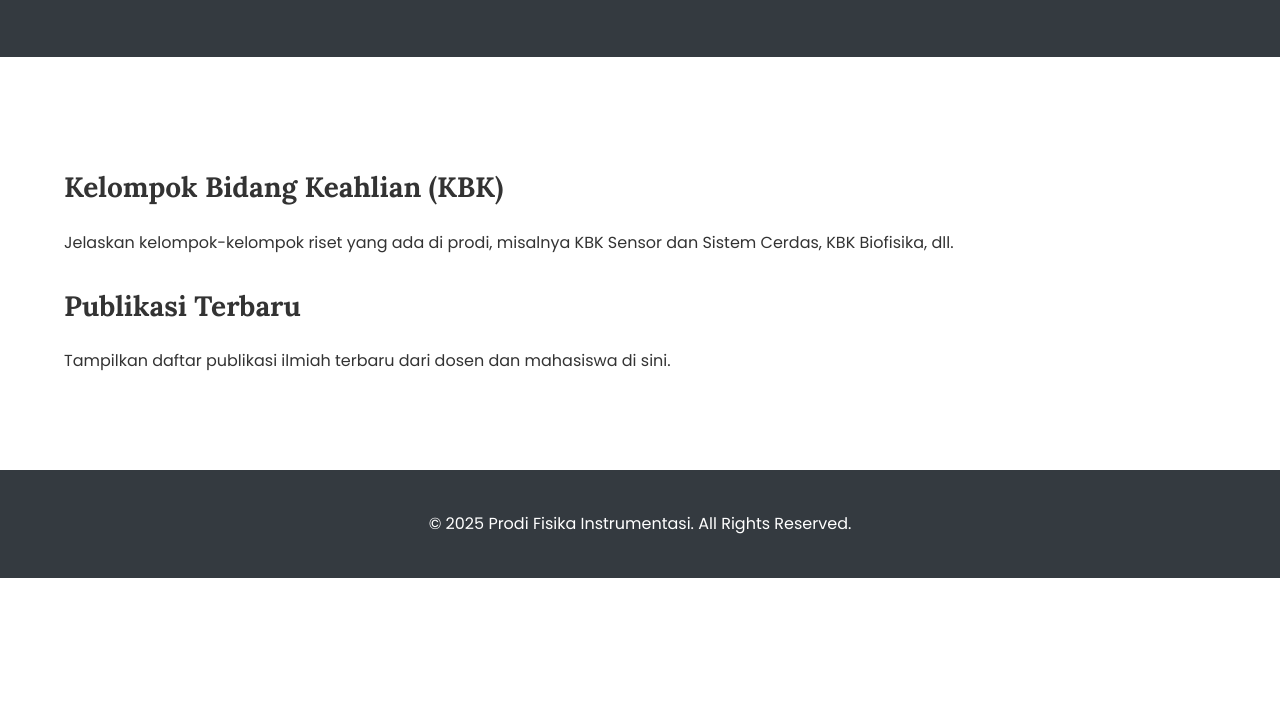
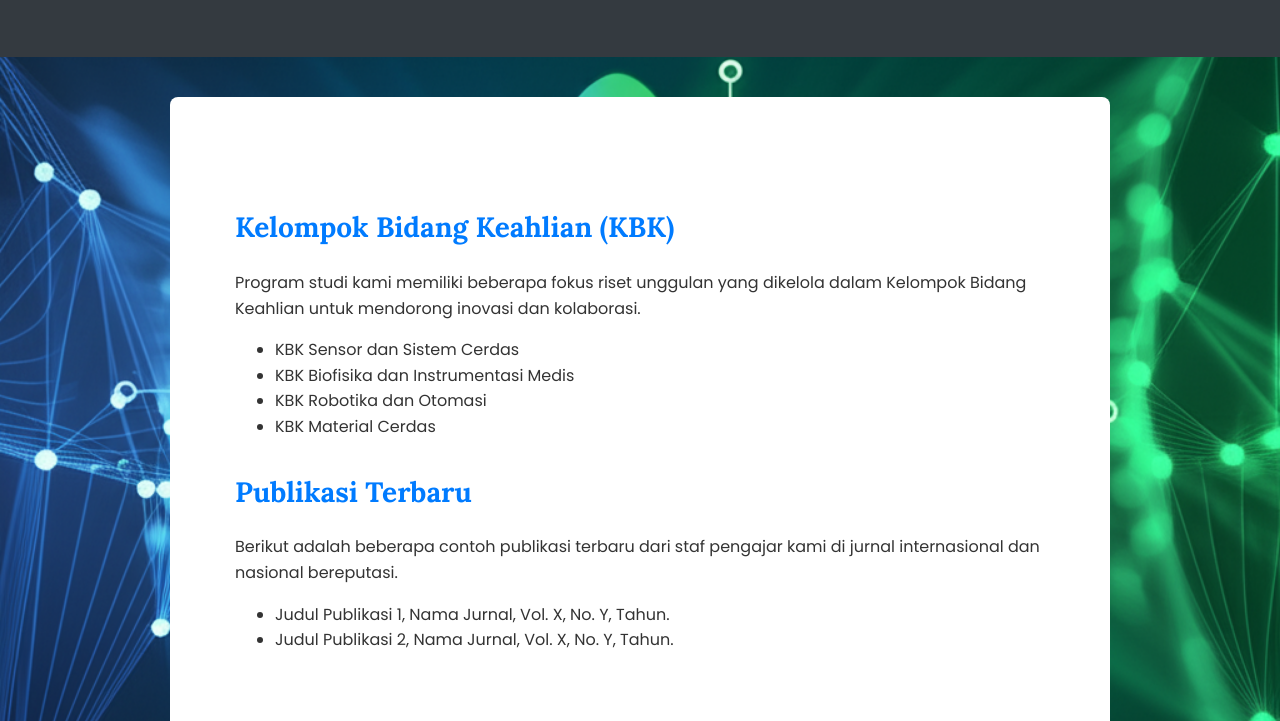
Before and after one commit to Waaliwaca/WebsiteInstumentasi, a plain HTML site: page riset.html in a window 1280 px wide. Shown: the part 231-952 px from the top of the page. Before the commit the page ends 809 px from the top, so only its background shows below. Drawn offline with Linux system fonts and the light colour scheme.

Commit message:
Update riset.html

```diff
--- a/riset.html
+++ b/riset.html
@@ -8,7 +8,6 @@
     <link rel="preconnect" href="https://fonts.gstatic.com" crossorigin>
     <link href="https://fonts.googleapis.com/css2?family=Poppins:wght@400;600;700&family=Lora:wght@400;700&display=swap" rel="stylesheet">
     <style>
-        /* Salin semua CSS dari file index.html ke sini */
         :root {
             --primary-color: #007bff; --primary-hover: #0056b3; --secondary-color: #e9ecef;
             --dark-color: #343a40; --light-color: #f8f9fa; --text-color: #333;
@@ -42,8 +41,9 @@
             color: var(--white-color); text-align: center;
         }
         .page-header h2 { font-family: var(--font-heading); font-size: 42px; margin: 0; }
-        .content-section { padding: 80px 0; background: var(--white-color); }
-        .content-section h3 { font-family: var(--font-heading); font-size: 28px; margin-bottom: 20px; }
+        .content-section { padding: 80px 20px; background: var(--white-color); max-width: 900px; margin: 40px auto; border-radius: 8px; }
+        .content-section h3 { font-family: var(--font-heading); font-size: 28px; margin-bottom: 20px; color: var(--primary-color); }
+        .riset-item { margin-bottom: 30px; }
         footer {
             background: var(--dark-color); color: var(--white-color);
             text-align: center; padding: 25px 0;
@@ -72,10 +72,24 @@
         <section class="page-header"><h2>Riset & Publikasi</h2></section>
         <section class="content-section">
             <div class="container">
-                <h3>Kelompok Bidang Keahlian (KBK)</h3>
-                <p>Jelaskan kelompok-kelompok riset yang ada di prodi, misalnya KBK Sensor dan Sistem Cerdas, KBK Biofisika, dll.</p>
-                <h3>Publikasi Terbaru</h3>
-                <p>Tampilkan daftar publikasi ilmiah terbaru dari dosen dan mahasiswa di sini.</p>
+                <div class="riset-item">
+                    <h3>Kelompok Bidang Keahlian (KBK)</h3>
+                    <p>Program studi kami memiliki beberapa fokus riset unggulan yang dikelola dalam Kelompok Bidang Keahlian untuk mendorong inovasi dan kolaborasi.</p>
+                    <ul>
+                        <li>KBK Sensor dan Sistem Cerdas</li>
+                        <li>KBK Biofisika dan Instrumentasi Medis</li>
+                        <li>KBK Robotika dan Otomasi</li>
+                        <li>KBK Material Cerdas</li>
+                    </ul>
+                </div>
+                <div class="riset-item">
+                    <h3>Publikasi Terbaru</h3>
+                    <p>Berikut adalah beberapa contoh publikasi terbaru dari staf pengajar kami di jurnal internasional dan nasional bereputasi.</p>
+                    <ul>
+                        <li>Judul Publikasi 1, Nama Jurnal, Vol. X, No. Y, Tahun.</li>
+                        <li>Judul Publikasi 2, Nama Jurnal, Vol. X, No. Y, Tahun.</li>
+                    </ul>
+                </div>
             </div>
         </section>
     </main>
```
